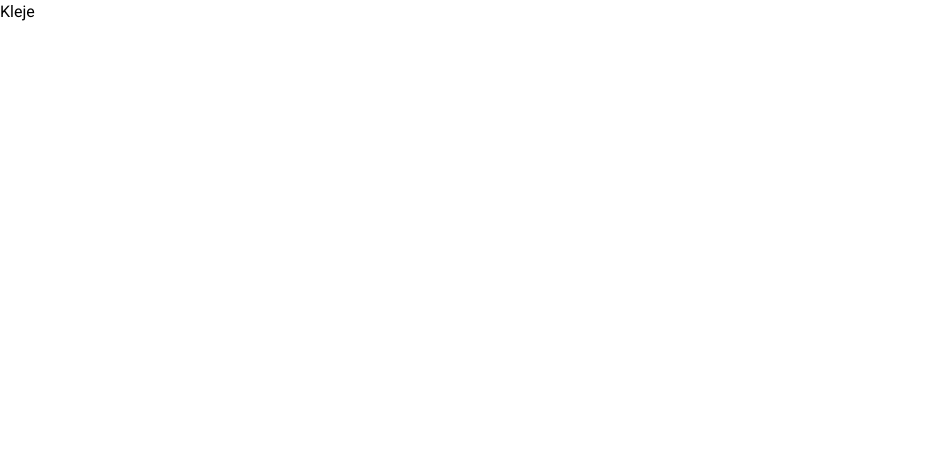
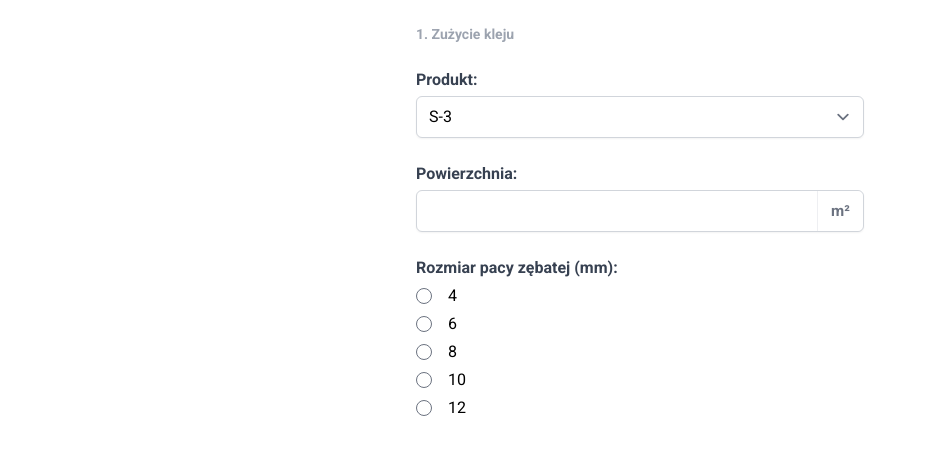
Before and after one commit to MegaronSA/smig-kalkulator, a React (Create React App) app: page /#/kleje in a window 1280 px wide. Shown: the top 454 px of the page, without its empty margins (0-926 px from the left). Built offline with nearby package versions, Linux system fonts and the light colour scheme.

Commit message:
feat: :sparkles: add ResultAmount section for adhesives

```diff
--- a/src/components/Adhesives/Adhesives.tsx
+++ b/src/components/Adhesives/Adhesives.tsx
@@ -1,7 +1,21 @@
-import React from 'react'
+import { RequiredAmountResult } from 'components/Finishes/RequiredAmountResult'
+import React, { useState } from 'react'
+import { RequiredAmountForm } from './RequiredAmountForm'
 
 interface Props {}
 
 export const Adhesives: React.FC<Props> = (props) => {
-  return <h3>Kleje</h3>
+  const [result, setResult] = useState<number>()
+
+  return (
+    <div className="container mx-auto max-w-lg overflow-x-hidden">
+      <div className="px-8 py-6 z-10 bg-white relative">
+        <h5 className="font-semibold text-gray-400 text-sm">
+          1. Zużycie kleju
+        </h5>
+        <RequiredAmountForm setResult={setResult} />
+        {result && <RequiredAmountResult result={result} />}
+      </div>
+    </div>
+  )
 }
--- /dev/null
+++ b/src/components/Adhesives/RequiredAmountForm.tsx
@@ -0,0 +1,89 @@
+/* eslint-disable react-hooks/exhaustive-deps */
+import { AdornedInput } from 'components/shared'
+import {
+  Adhesive,
+  adhesives,
+  getAdhesiveEfficiency,
+  TrowelSize,
+  trowelSizes,
+} from 'data/adhesives'
+import _ from 'lodash'
+import React, { useEffect, useState } from 'react'
+
+interface Props {
+  setResult: (result: number | undefined) => void
+}
+
+const initialProduct: Adhesive = 'S-3'
+
+export const RequiredAmountForm: React.FC<Props> = ({ setResult }) => {
+  const [product, setProduct] = useState<Adhesive>(initialProduct)
+  const [area, setArea] = useState<string>('')
+  const [trowelSize, setTrowelSize] = useState<TrowelSize>()
+
+  const parsedArea = parseFloat(area)
+  const isAreaValid = _.isNumber(parsedArea) && !_.isNaN(parsedArea)
+
+  useEffect(() => {
+    const isValid = product && isAreaValid && trowelSize
+    if (!isValid) return setResult(undefined)
+    const efficiency = getAdhesiveEfficiency(product, trowelSize)
+    const result = parsedArea / efficiency
+    setResult(result)
+  }, [product, area, trowelSize])
+
+  return (
+    <section className="my-6 flex flex-col gap-6">
+      <div>
+        <label className="input-label" htmlFor="product">
+          Produkt:
+        </label>
+        <select
+          name="product"
+          className="mt-1 block w-full input"
+          value={product}
+          onChange={(e) => setProduct(e.target.value as Adhesive)}
+        >
+          {getProductOptions()}
+        </select>
+      </div>
+      <div>
+        <label className="input-label">Powierzchnia:</label>
+        <AdornedInput
+          adornmentContent="m²"
+          className="mt-1 block w-full input"
+          value={area}
+          onChange={(e) => setArea(e.target.value)}
+        />
+      </div>
+      <div>
+        <h6 className="input-label">Rozmiar pacy zębatej (mm):</h6>
+        <div className="flex flex-col gap-1 mt-1">
+          {getTrowelSizesOptions(trowelSize, setTrowelSize)}
+        </div>
+      </div>
+    </section>
+  )
+}
+
+const getProductOptions = () =>
+  Object.keys(adhesives).map((adhesive) => (
+    <option key={adhesive}>{adhesive}</option>
+  ))
+
+const getTrowelSizesOptions = (
+  selectedTrowelSize: TrowelSize | undefined,
+  onChange: (trowelSize: TrowelSize) => void,
+) =>
+  trowelSizes.map((trowelSize) => (
+    <div className="flex flex-row gap-4 items-center" key={trowelSize}>
+      <input
+        type="radio"
+        name="surfaces"
+        value={trowelSize}
+        checked={selectedTrowelSize === trowelSize}
+        onChange={(e) => onChange(e.target.value as TrowelSize)}
+      />
+      <label htmlFor={trowelSize}>{trowelSize}</label>
+    </div>
+  ))
--- /dev/null
+++ b/src/components/Adhesives/RequiredAmountResult.tsx
@@ -0,0 +1,23 @@
+import React from 'react'
+
+interface Props {
+  result: number
+}
+
+const imgUrl = `${process.env.PUBLIC_URL}/smig_presents.png`
+
+export const RequiredAmountResult: React.FC<Props> = ({ result }) => {
+  return (
+    <section className="w-full flex flex-row animate-slideFromRight">
+      <div className="w-1/2">
+        <h5 className="text-gray-700 text-lg font-bold">Potrzebujesz:</h5>
+        <h2 className="font-roboto-slab font-bold text-gray-900 text-4xl mt-2">
+          {`${result.toFixed(2)}kg`}
+        </h2>
+      </div>
+      <aside className="w-1/2 relative -right-4">
+        <img src={imgUrl} alt="rezultat_img" />
+      </aside>
+    </section>
+  )
+}
--- a/src/data/adhesives/adhesives.ts
+++ b/src/data/adhesives/adhesives.ts
@@ -9,6 +9,6 @@ export const adhesives = Object.freeze({
 
 export type Adhesive = keyof typeof adhesives
 
-export const trowelSizes = Object.freeze([4, 6, 8, 10, 12] as const)
+export const trowelSizes = Object.freeze(['4', '6', '8', '10', '12'] as const)
 
 export type TrowelSize = typeof trowelSizes[number]
```
